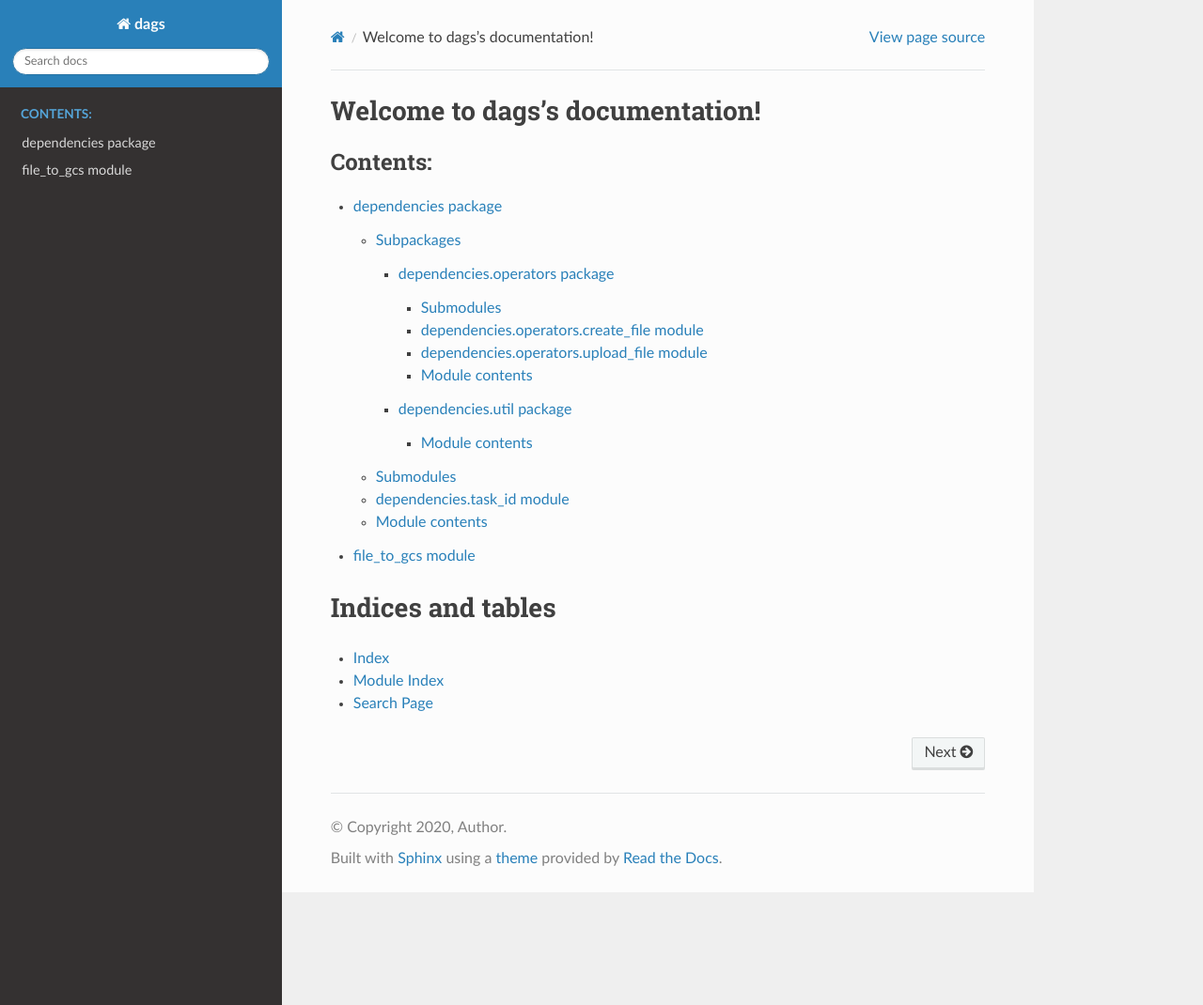
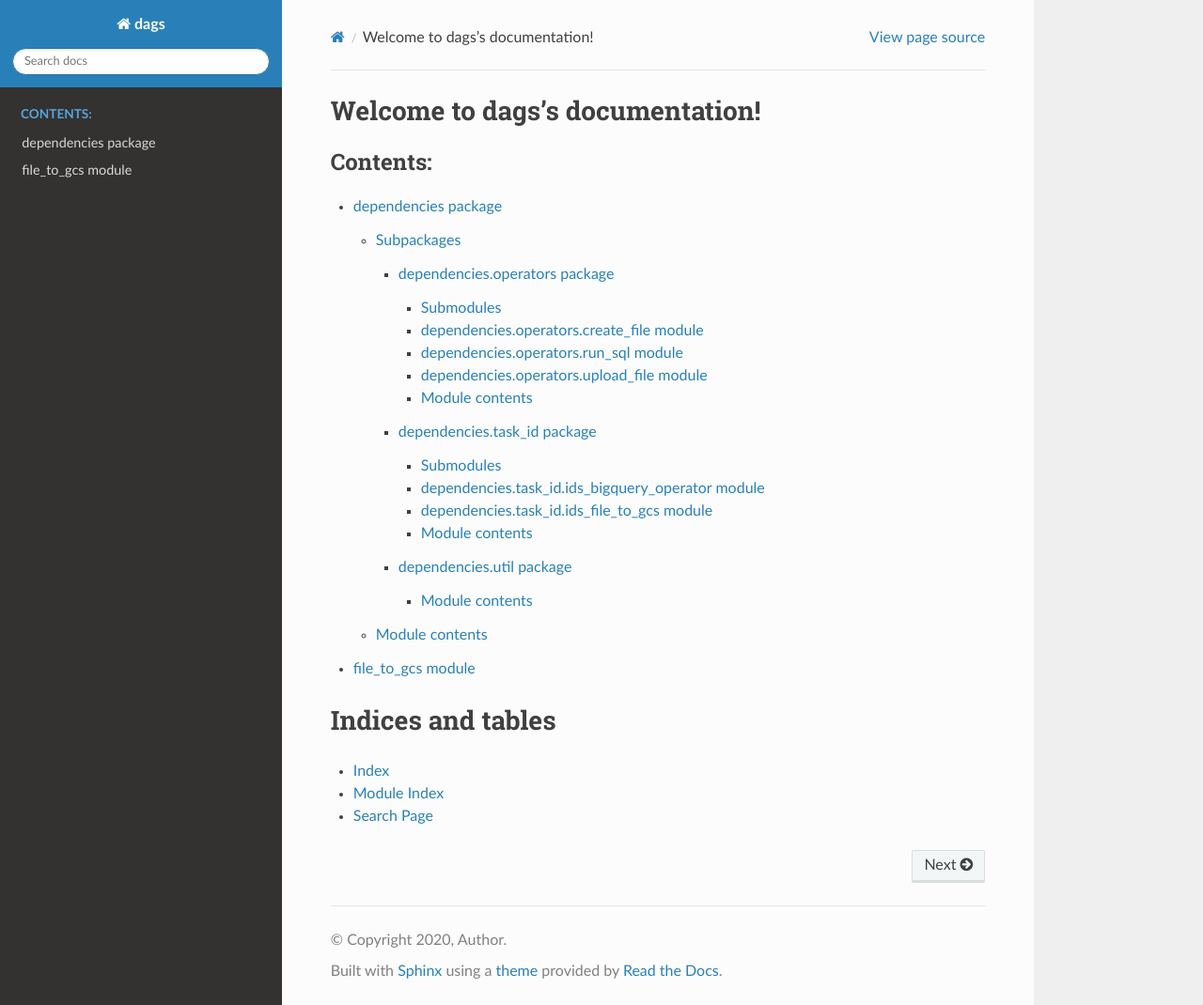
Before and after one commit to nkomiya/airflow, a Sphinx documentation site: the page built from gcp/docs/index.rst, in a window 1280 px wide and 1070 px high. Shown: the whole window at 94% size. Built offline with Sphinx 7.4.7 and the Read the Docs theme 2.0.0, drawn with Linux system fonts in a browser that asks for light colours.

```diff
--- /dev/null
+++ b/gcp/docs/bigquery_operator.rst
@@ -0,0 +1,7 @@
+bigquery\_operator module
+=========================
+
+.. automodule:: bigquery_operator
+   :members:
+   :undoc-members:
+   :show-inheritance:
--- a/gcp/docs/dependencies.operators.rst
+++ b/gcp/docs/dependencies.operators.rst
@@ -8,6 +8,14 @@ dependencies.operators.create\_file module
 ------------------------------------------
 
 .. automodule:: dependencies.operators.create_file
+   :members:
+   :undoc-members:
+   :show-inheritance:
+
+dependencies.operators.run\_sql module
+--------------------------------------
+
+.. automodule:: dependencies.operators.run_sql
    :members:
    :undoc-members:
    :show-inheritance:
--- /dev/null
+++ b/gcp/docs/dependencies.task_id.rst
@@ -0,0 +1,29 @@
+dependencies.task\_id package
+=============================
+
+Submodules
+----------
+
+dependencies.task\_id.ids\_bigquery\_operator module
+----------------------------------------------------
+
+.. automodule:: dependencies.task_id.ids_bigquery_operator
+   :members:
+   :undoc-members:
+   :show-inheritance:
+
+dependencies.task\_id.ids\_file\_to\_gcs module
+-----------------------------------------------
+
+.. automodule:: dependencies.task_id.ids_file_to_gcs
+   :members:
+   :undoc-members:
+   :show-inheritance:
+
+Module contents
+---------------
+
+.. automodule:: dependencies.task_id
+   :members:
+   :undoc-members:
+   :show-inheritance:
```
Also changed, not shown: gcp/docs/dependencies.rst (+1 -11 lines).
